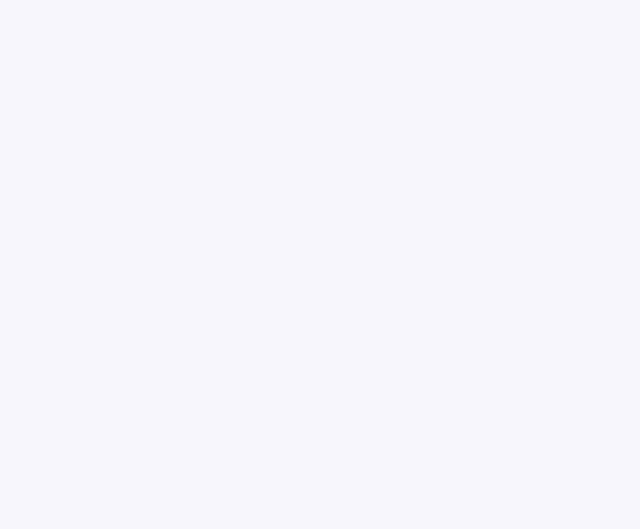
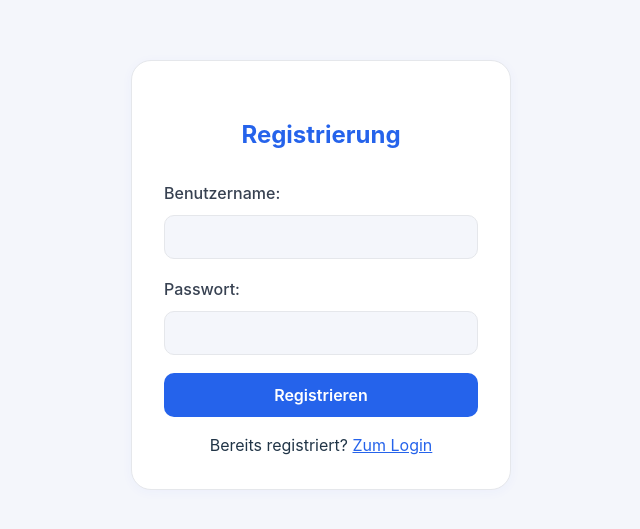
Before and after one commit to Kayoggb/Car4You, a React (Vite) app: page /register in a window 1280 px wide. Before the commit this address had no page. Shown: the part 125-654 px from the top of the page, without its empty margins (319-959 px from the left). Built offline with nearby package versions, Linux system fonts and the light colour scheme.

Commit message:
Auth made with logout

```diff
--- a/src/App.jsx
+++ b/src/App.jsx
@@ -1,12 +1,35 @@
 import { Routes, Route } from "react-router-dom";
 import Homepage from "./components/Homepage";
 import CategoriesPage from "./pages/CategoriesPage";
+import LoginPage from "./pages/LoginPage";
+import RegisterPage from "./pages/RegisterPage";
+import ProtectedRoute from "./components/ProtectedRoute"; // Wichtig!
 
 export default function App() {
   return (
     <Routes>
-      <Route path="/" element={<Homepage />} />
-      <Route path="/categories" element={<CategoriesPage />} />
+      {/* Login und Registrierung sind frei zugänglich */}
+      <Route path="/login" element={<LoginPage />} />
+      <Route path="/register" element={<RegisterPage />} />
+
+      {/* Alle anderen Seiten sind geschützt */}
+      <Route
+        path="/"
+        element={
+          <ProtectedRoute>
+            <Homepage />
+          </ProtectedRoute>
+        }
+      />
+      <Route
+        path="/categories"
+        element={
+          <ProtectedRoute>
+            <CategoriesPage />
+          </ProtectedRoute>
+        }
+      />
+      <Route path="*" element={<div>Seite nicht gefunden</div>} />
     </Routes>
   );
 }
--- /dev/null
+++ b/src/components/ProtectedRoute.jsx
@@ -0,0 +1,12 @@
+import React from "react";
+import { Navigate } from "react-router-dom";
+
+const ProtectedRoute = ({ children }) => {
+  const isLoggedIn = localStorage.getItem("isLoggedIn") === "true";
+  if (!isLoggedIn) {
+    return <Navigate to="/login" replace />;
+  }
+  return children;
+};
+
+export default ProtectedRoute;
--- a/src/components/layout/Sidebar.jsx
+++ b/src/components/layout/Sidebar.jsx
@@ -1,6 +1,14 @@
-import { NavLink } from "react-router-dom";
+import { NavLink, useNavigate } from "react-router-dom";
 
 export default function Sidebar() {
+  const navigate = useNavigate();
+
+  const handleLogout = () => {
+    localStorage.removeItem("isLoggedIn");
+    localStorage.removeItem("username");
+    navigate("/login");
+  };
+
   return (
     <aside className="sidebar">
       <NavLink to="/" className="sidebar-logo">Car4You</NavLink>
@@ -9,21 +17,18 @@ export default function Sidebar() {
         <NavLink to="/" className="nav-item">
           Home
         </NavLink>
-
         <NavLink to="/categories" className="nav-item">
           Kategorien
         </NavLink>
-
         <NavLink to="/favorites" className="nav-item">
           Favoriten
         </NavLink>
-
         <NavLink to="/profile" className="nav-item">
           Profil
         </NavLink>
       </nav>
 
-      <button className="logout">Ausloggen</button>
+      <button className="logout" onClick={handleLogout}>Ausloggen</button>
     </aside>
   );
 }
--- /dev/null
+++ b/src/pages/AuthPages.css
@@ -0,0 +1,76 @@
+.login-wrapper {
+  position: fixed;
+  top: 0;
+  left: 0;
+  width: 100vw;
+  height: 100vh;
+  display: flex;
+  align-items: center;
+  justify-content: center;
+  background: #f4f6fb;
+  z-index: 10;
+}
+
+.login-container {
+  max-width: 380px;
+  background: #ffffff;
+  padding: 36px 32px 32px 32px;
+  border-radius: 20px;
+  box-shadow: 0 2px 12px rgba(52, 77, 255, 0.04);
+  border: 1px solid #e5e7eb;
+}
+
+.login-title {
+  font-size: 24px;
+  font-weight: 700;
+  color: #2563eb;
+  margin-bottom: 28px;
+  text-align: center;
+}
+
+.login-form label {
+  display: block;
+  margin-bottom: 10px;
+  color: #374151;
+  font-weight: 500;
+}
+
+.login-input {
+  width: 100%;
+  padding: 12px 14px;
+  border-radius: 10px;
+  border: 1px solid #e5e7eb;
+  background: #f4f6fb;
+  margin-bottom: 18px;
+  font-size: 16px;
+}
+
+.login-btn {
+  width: 100%;
+  padding: 12px;
+  border: none;
+  border-radius: 10px;
+  background: #2563eb;
+  color: white;
+  font-weight: 600;
+  font-size: 16px;
+  cursor: pointer;
+  transition: background 0.2s;
+}
+
+.login-btn:hover {
+  background: #1e40af;
+}
+
+.login-error {
+  color: #dc2626;
+  margin-top: 8px;
+  text-align: center;
+  font-size: 15px;
+}
+
+.login-link {
+  color: #2563eb;
+  cursor: pointer;
+  text-decoration: underline;
+}
--- /dev/null
+++ b/src/pages/LoginPage.jsx
@@ -0,0 +1,58 @@
+import React, { useState } from "react";
+import { useNavigate } from "react-router-dom";
+import "./AuthPages.css";
+
+const LoginPage = () => {
+  const [username, setUsername] = useState("");
+  const [password, setPassword] = useState("");
+  const [error, setError] = useState("");
+  const navigate = useNavigate();
+
+  const handleLogin = (e) => {
+    e.preventDefault();
+    // Nutzer aus localStorage holen
+    const users = localStorage.getItem("users");
+    const userList = users ? JSON.parse(users) : [];
+    const userFound = userList.find(u => u.username === username && u.password === password);
+    if (userFound) {
+      localStorage.setItem("isLoggedIn", "true");
+      localStorage.setItem("username", username);
+      navigate("/");
+    } else {
+      setError("Benutzername oder Passwort falsch.");
+    }
+  };
+
+  return (
+    <div className="login-wrapper">
+      <div className="login-container">
+        <h2 className="login-title">Login</h2>
+        <form className="login-form" onSubmit={handleLogin}>
+          <label>Benutzername:</label>
+          <input
+            type="text"
+            value={username}
+            onChange={e => setUsername(e.target.value)}
+            required
+            className="login-input"
+          />
+          <label>Passwort:</label>
+          <input
+            type="password"
+            value={password}
+            onChange={e => setPassword(e.target.value)}
+            required
+            className="login-input"
+          />
+          <button type="submit" className="login-btn">Login</button>
+          {error && <div className="login-error">{error}</div>}
+        </form>
+        <div style={{ textAlign: "center", marginTop: 16 }}>
+          Noch kein Konto? <span style={{ color: "#2563eb", cursor: "pointer" }} onClick={() => navigate("/register")}>Registrieren</span>
+        </div>
+      </div>
+    </div>
+  );
+};
+
+export default LoginPage;
--- /dev/null
+++ b/src/pages/RegisterPage.jsx
@@ -0,0 +1,69 @@
+import React, { useState } from "react";
+import { useNavigate } from "react-router-dom";
+import "./AuthPages.css"; // Importiere die CSS für Login & Registrierung
+
+const RegisterPage = () => {
+  const [username, setUsername] = useState("");
+  const [password, setPassword] = useState("");
+  const [error, setError] = useState("");
+  const navigate = useNavigate();
+
+  // Nutzer holen
+  const getUsers = () => {
+    const users = localStorage.getItem("users");
+    return users ? JSON.parse(users) : [];
+  };
+
+  // Registrierung abwickeln
+  const handleRegister = (e) => {
+    e.preventDefault();
+    const users = getUsers();
+    if (users.find(u => u.username === username)) {
+      setError("Benutzername existiert bereits.");
+      return;
+    }
+    const updatedUsers = [...users, { username, password }];
+    localStorage.setItem("users", JSON.stringify(updatedUsers));
+    // Erfolgreich: direkt weiterleiten zum Login
+    navigate("/login");
+  };
+
+  return (
+    <div className="login-wrapper">
+      <div className="login-container">
+        <h2 className="login-title">Registrierung</h2>
+        <form className="login-form" onSubmit={handleRegister}>
+          <label>Benutzername:</label>
+          <input
+            type="text"
+            value={username}
+            onChange={e => setUsername(e.target.value)}
+            required
+            className="login-input"
+          />
+          <label>Passwort:</label>
+          <input
+            type="password"
+            value={password}
+            onChange={e => setPassword(e.target.value)}
+            required
+            className="login-input"
+          />
+          <button type="submit" className="login-btn">Registrieren</button>
+          {error && <div className="login-error">{error}</div>}
+        </form>
+        <div style={{ textAlign: "center", marginTop: 16 }}>
+          Bereits registriert?{" "}
+          <span
+            className="login-link"
+            onClick={() => navigate("/login")}
+          >
+            Zum Login
+          </span>
+        </div>
+      </div>
+    </div>
+  );
+};
+
+export default RegisterPage;
```
Also changed, not shown: 1 other file (tests, documents, lock files or other folders).
